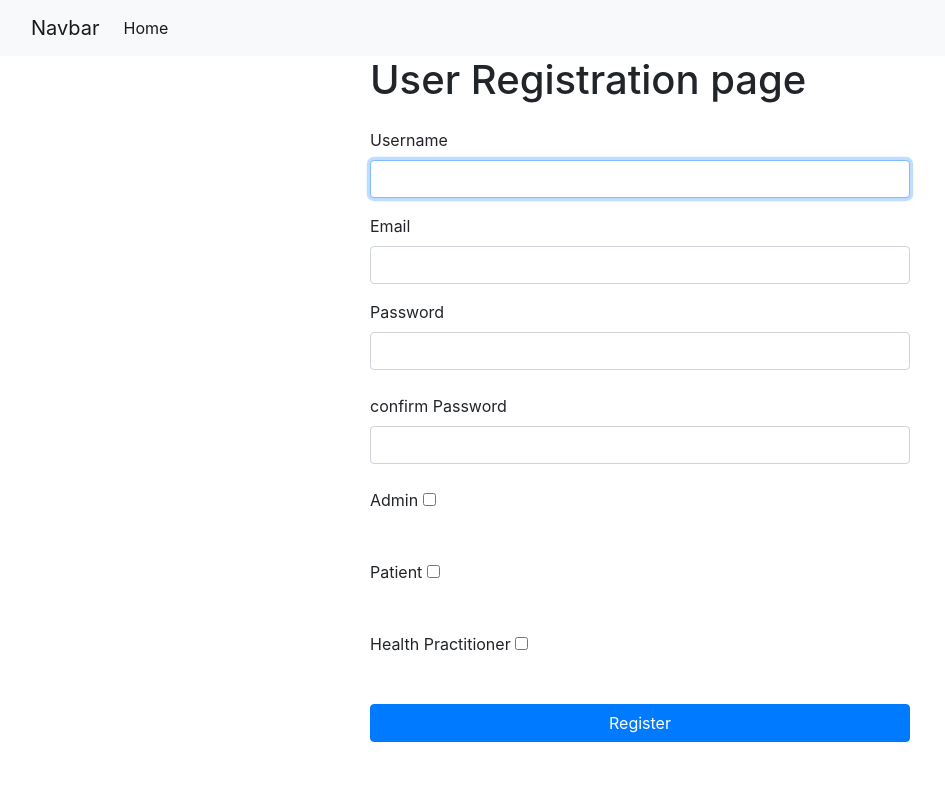
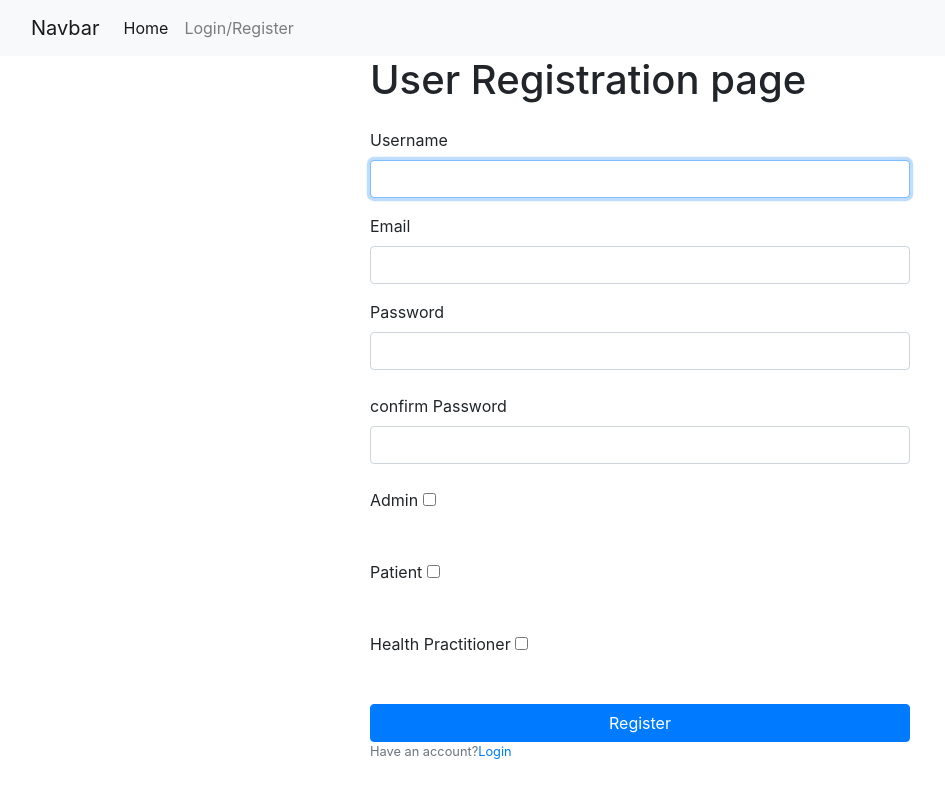
Before and after one commit to WaruiAlfred/ail_predict, a Django app: page /register/ in a window 1280 px wide. Shown: the whole page, without its empty margins (0-945 px from the left). Run offline with Django 3.2, Linux system fonts and the light colour scheme; some libraries are stand-ins or nearby versions.

Commit message:
modify templates

```diff
--- a/prediction/templates/navbar.html
+++ b/prediction/templates/navbar.html
@@ -17,16 +17,19 @@
           {%endif%}
           {% if user.is_patient %}
             <li class="nav-item">
-              <a class="nav-link" href="#">Patient</a>
+              <a class="nav-link" href="#">{{user.username}}</a>
             </li>
           {%endif%}
           {% if user.is_health_practitioner %}
             <li class="nav-item">
-              <a class="nav-link" href="#">Health officer</a>
+              <a class="nav-link" href="#">Dr.{{user.username}}</a>
             </li>
 
           {%endif%}
         {% endif %}
+        <li class="nav-item">
+          <a class="nav-link" href="{% url 'register' %}">Login/Register</a>
+        </li>
       </ul>
     </div>
   </div>
--- a/prediction/templates/two_factor/register.html
+++ b/prediction/templates/two_factor/register.html
@@ -54,6 +54,9 @@
                   </div>
                     <span class="text-error">{{ form.errors }}</span>
                   <input type="submit"  value="Register" class="btn btn-pill text-white btn-block btn-primary">
+                  <small class="text-muted">
+                    <p>Have an account?<a href="/account/login/">Login</a></p>
+                  </small>
                 </form>
               </div>
             </div>
```
